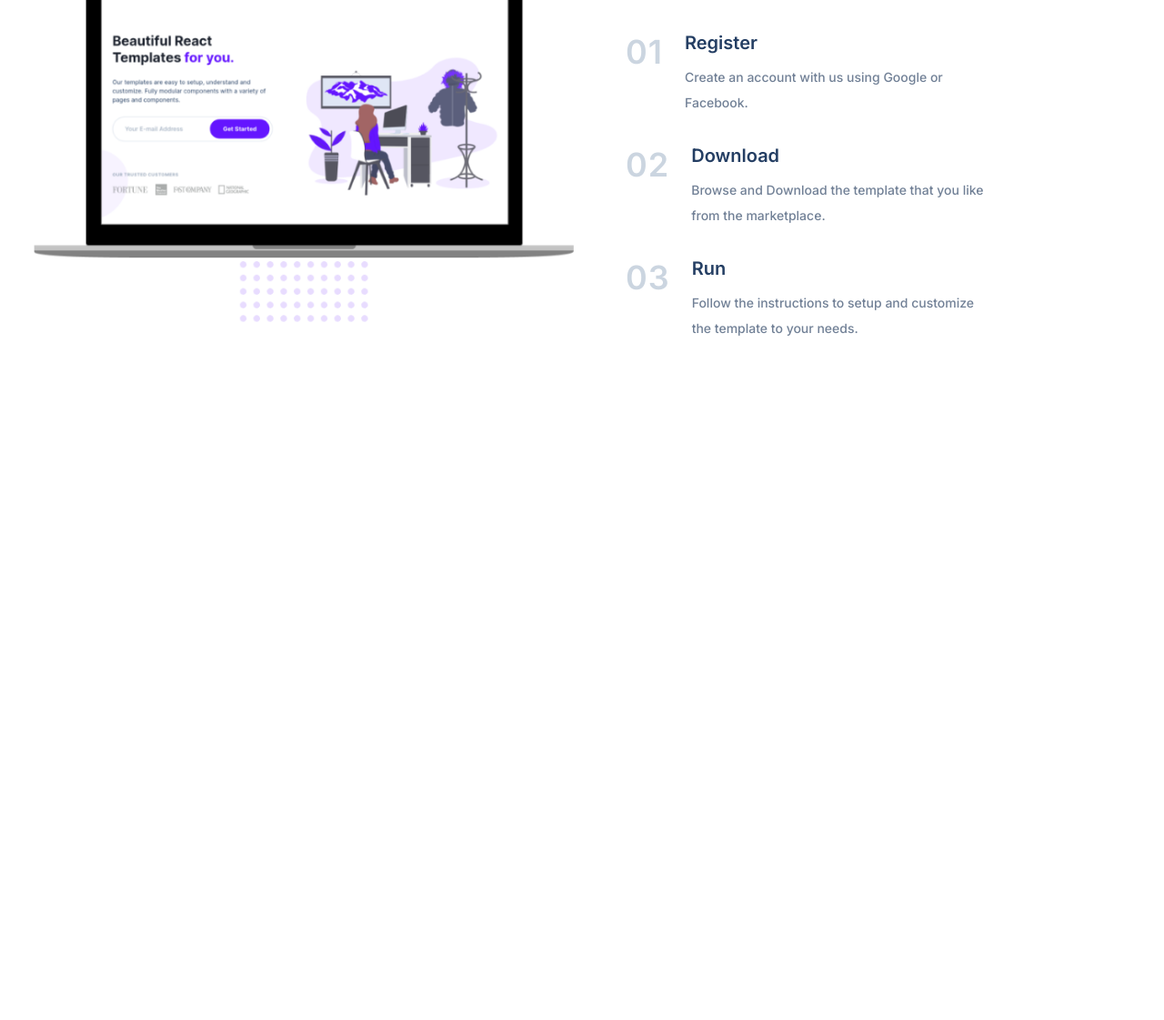
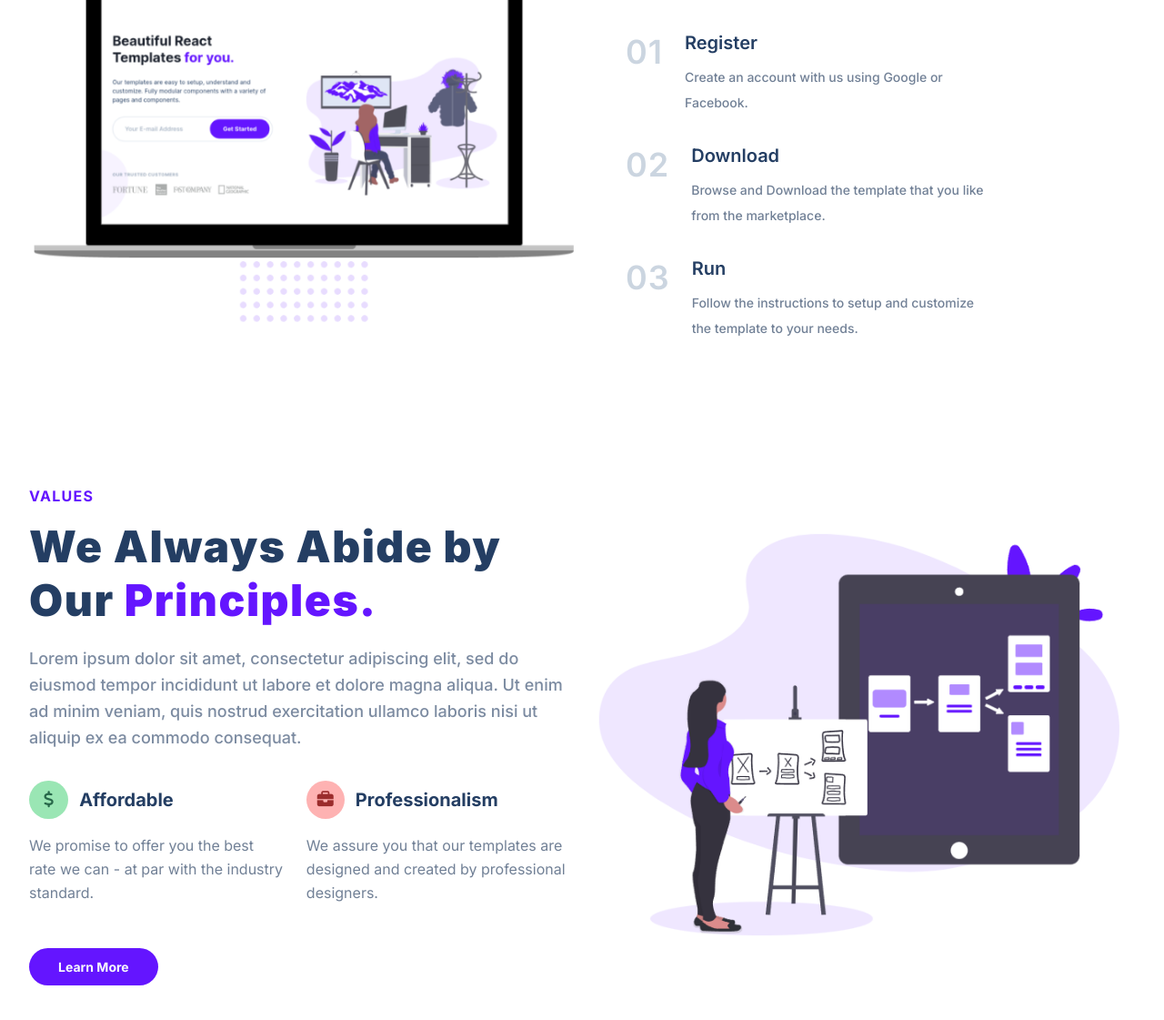
Before and after one commit to pstruthers/FES-Treact-clone, a plain HTML site: page index.html in a window 1280 px wide. Shown: the part 2463-3584 px from the top of the page at 91% size. Before the commit the page ends 2950 px from the top, so only its background shows below. Drawn offline with Linux system fonts and the light colour scheme; a script that the page names is missing.

Commit message:
added values section

```diff
--- a/index.html
+++ b/index.html
@@ -255,5 +255,50 @@
         </div>
       </div>
     </section>
+    <section id="values">
+      <div class="container">
+        <div class="row">
+          <div class="values__container">
+            <div class="values__container--left">
+              <h5 class="section__heading--left">
+                <span class="text--purple">Values</span>
+              </h5>
+              <h2 class="description__heading--left">
+                We Always Abide by Our
+                <span class="text--purple">Principles.</span>
+              </h2>
+              <p class="description__para--left">
+                Lorem ipsum dolor sit amet, consectetur adipiscing elit, sed do
+                eiusmod tempor incididunt ut labore et dolore magna aliqua. Ut
+                enim ad minim veniam, quis nostrud exercitation ullamco laboris
+                nisi ut aliquip ex ea commodo consequat.
+              </p>
+              <div class="principles">
+                <div class="principle principle-left">
+                  <div class="principle__title">
+                      <i class="fa-solid fa-dollar-sign"></i>
+                      <h5 class="principle__title--text">Affordable</h5>
+                  </div>
+                  <p class="principle__para">We promise to offer you the best rate we can - at par with the industry standard.</p>
+                </div>
+                <div class="principle">
+                  <div class="principle__title">
+                      <i class="fa-solid fa-briefcase"></i>
+                      <h5 class="principle__title--text">Professionalism</h5>
+                  </div>
+                  <p class="principle__para">We assure you that our templates are designed and created by professional designers.</p>
+                </div>
+              </div>
+              <button class="learn-more__btn">Learn More</button>
+            </div>
+            <div class="values__container--right">
+              <figure class="values__figure">
+                <img src="./assets/values.png" class="values__img" alt="">
+              </figure>
+            </div>
+          </div>
+        </div>
+      </div>
+    </section>
   </body>
 </html>
--- a/styles.css
+++ b/styles.css
@@ -335,7 +335,7 @@ nav {
     transform: rotate(90deg);
 }
 
-i {
+#features i {
     padding: 24px;
     border: 1px solid rgba(200, 200, 200, 0.5);
     border-radius: 9999px;
@@ -440,6 +440,71 @@ i {
     margin-top: 12px;
 }
 
+/* VALUES */
+
+.values__container {
+    display: flex;
+}
+
+.values__container--left {
+    width: 50%;
+}
+
+.values__container--right {
+    width: 50%;
+}
+
+.principles {
+    display: flex;
+}
+
+.principle {
+    display: flex;
+    flex-direction: column;
+}
+
+.principle-left {
+    margin-right: 24px;
+}
+
+.principle__title {
+    display: flex;
+    align-items: center;
+    margin-top: 32px;
+}
+
+.fa-dollar-sign {
+    color: #276749;
+    background-color: #9AE6B4;
+    font-size: 18px;
+    padding: 12px 16px;
+    border-radius: 9999px;
+}
+
+.fa-briefcase {
+    color: #9B2C2C;
+    background-color: #FEB2B2;
+    font-size: 18px;
+    padding: 12px;
+    border-radius: 9999px;
+}
+
+.principle__title--text {
+    color: #243E63;
+    font-size: 20px;
+    margin-left: 12px;
+}
+
+.principle__para {
+    color: #718096;
+    margin: 16px 0;
+    line-height: 1.625;
+}
+
+.values__img {
+    width: 100%;
+}
+
 /* ANIMATIONS */
 
 @keyframes fade-left-to-right {
```
Also changed, not shown: assets/values.png (added).
